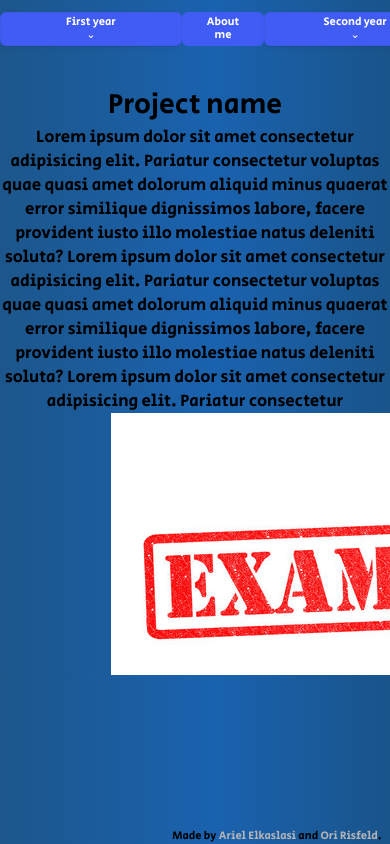
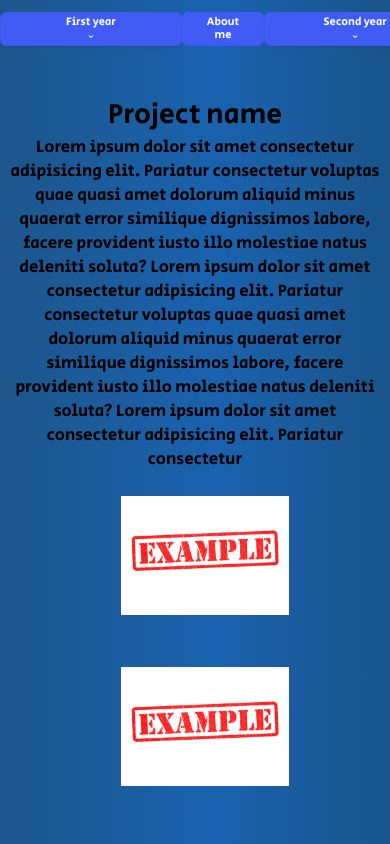
Before and after one commit to raisfeld-ori/pol-template, a Next.js app: page /projects/first_year/fall in a window 390 px wide. Shown: the top 844 px of the page. Built offline with nearby package versions, Linux system fonts and the light colour scheme.

Commit message:
fixed resizing issues

```diff
--- a/app/globals.css
+++ b/app/globals.css
@@ -105,6 +105,12 @@ a {
   }
 }
 
+@media (max-width: 490px) {
+  .footer1{
+    display: none;
+  }
+}
+
   .footer1{
     position: absolute;
     bottom: 0;
--- a/app/projects/first_year/fall/page.tsx
+++ b/app/projects/first_year/fall/page.tsx
@@ -16,6 +16,9 @@ export default function Page(){
     <div className="image-container">
       <Image className="image" src={example} alt=""/>
     </div>
+    <div className="image-container">
+      <Image className="image" src={example} alt=""/>
+    </div>
   </div>
   </div>
 }
--- a/app/projects/layout.css
+++ b/app/projects/layout.css
@@ -140,6 +140,7 @@ h1, li, p{
 .container{
   text-align: center;
   height: 100%;
+  margin: 10px;
 }
 
 .head{
@@ -172,10 +173,6 @@ h1, li, p{
     font-size: 1.5em;
     margin: 0;
   }
-  .image-container{
-    height: 10em;
-    width: 15em;
-  }
   .images{
     flex-direction: column;
   }
@@ -186,8 +183,16 @@ h1, li, p{
 }
 
 .images{
+  position: absolute;
   display: flex;
   justify-content: space-evenly;
   align-items: center;
   height: fit-content;
+  width: 100%;
 }
+
+.image{
+  height: 15em;
+  width: 15em;
+  object-fit: contain;
+}
```
